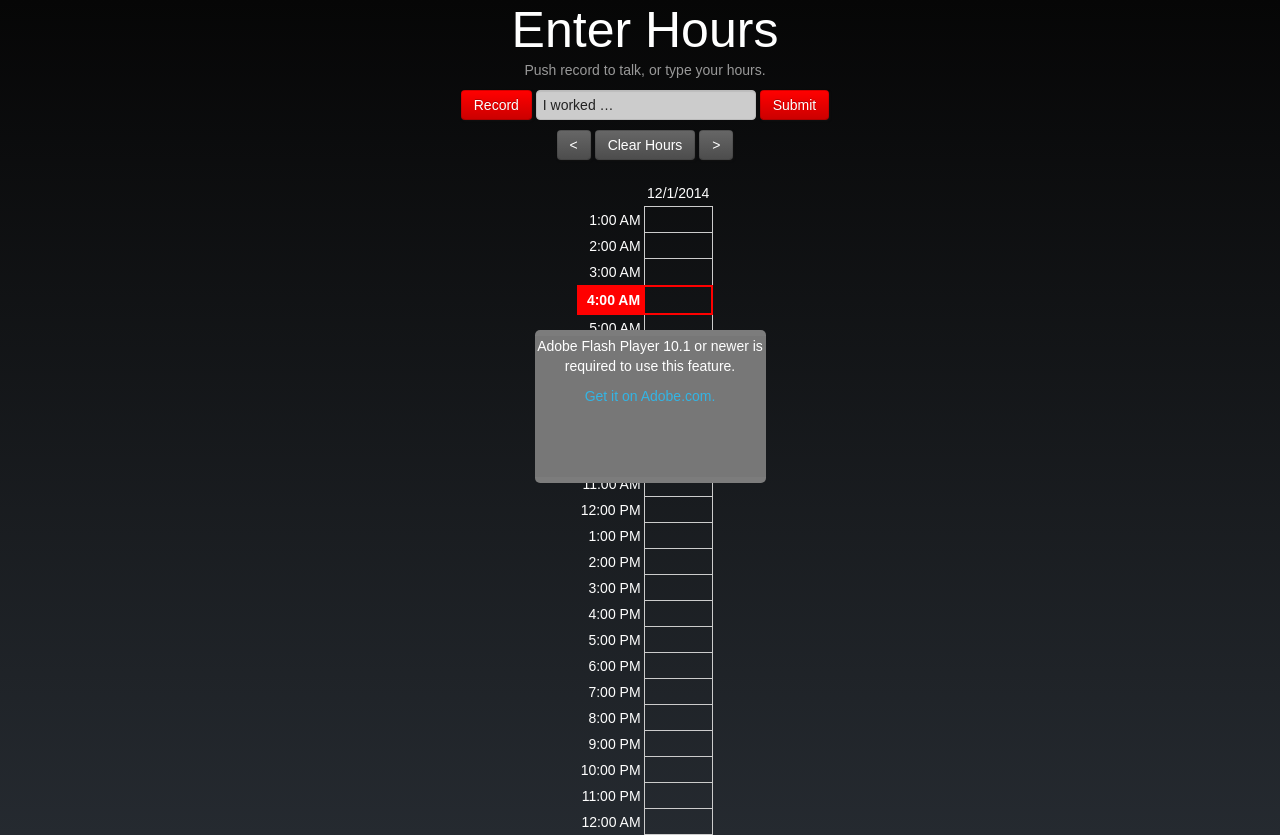
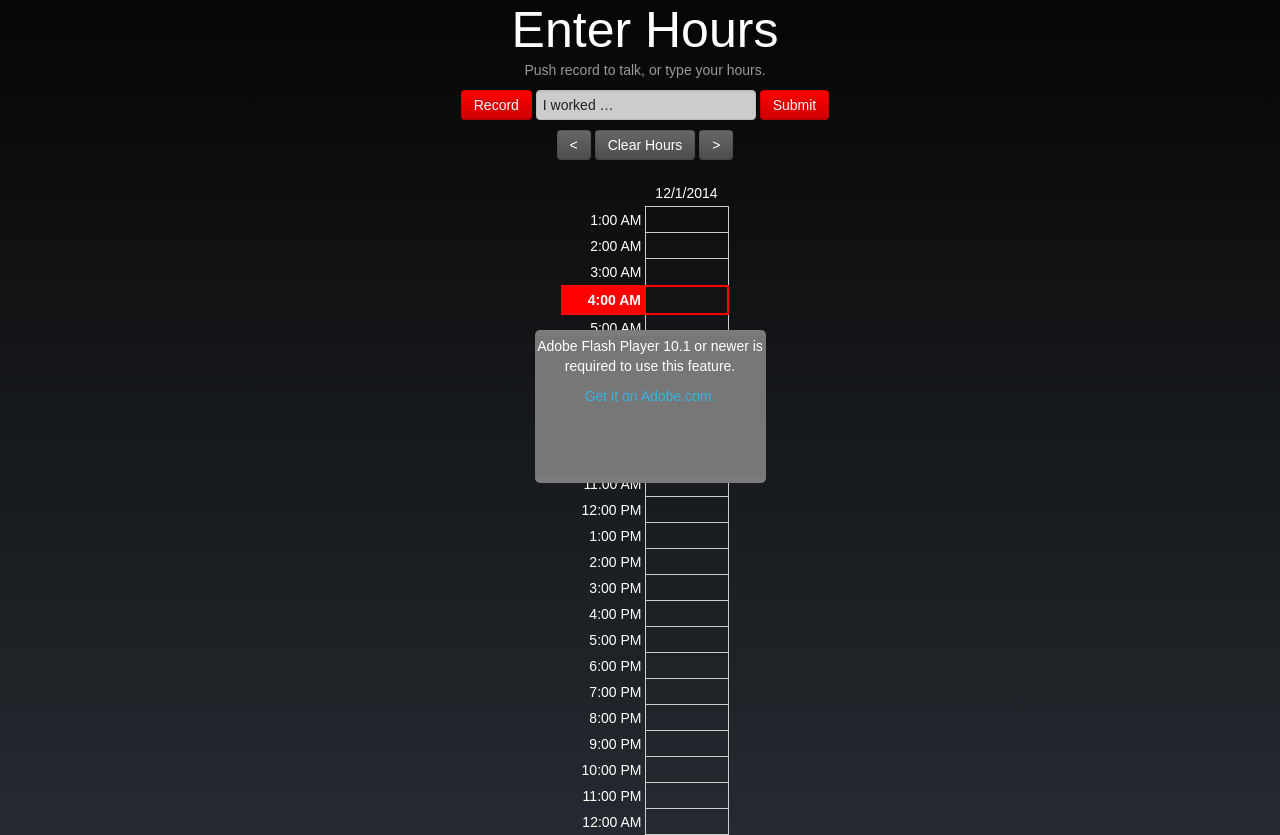
Before and after one commit to aclevine/136_timesheet, a Flask app: page / in a window 1280 px wide. Run offline with Flask 2, Linux system fonts and the light colour scheme; some libraries are stand-ins or nearby versions; some web fonts are replaced.

Commit message:
Made td fixed-width

```diff
--- a/front_end/FileUpload/static/css/style.css
+++ b/front_end/FileUpload/static/css/style.css
@@ -93,7 +93,7 @@
 td {
     border-width: 1px;
     text-align: right;
-    width: auto;
+    width: 75px;
     height: auto;
     padding: 3px;
     border-style: solid;
```
